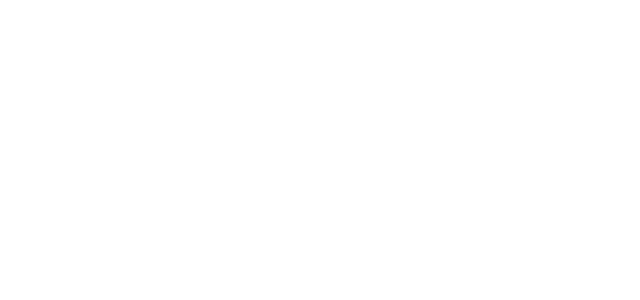
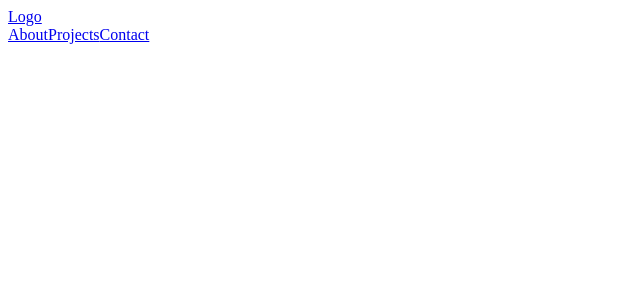
Before and after one commit to berkaysson/berkaysson-portfolio-site, a JavaScript app: page / in a window 1280 px wide. Shown: the top 300 px of the page, without its empty margins (0-640 px from the left). Built offline with nearby package versions, Linux system fonts and the light colour scheme; the HTML template or start-up script is replaced by a standard one.

Commit message:
Add main navigation content

```diff
--- a/src/Components/Navigation.js
+++ b/src/Components/Navigation.js
@@ -1,5 +1,12 @@
 const Navigation = () => {
-  return
+  return <div>
+    <a href="/">Logo</a>
+    <div>
+      <a href="/">About</a>
+      <a href="/">Projects</a>
+      <a href="/">Contact</a>
+    </div>
+  </div>
 }
 
 export default Navigation;
```
